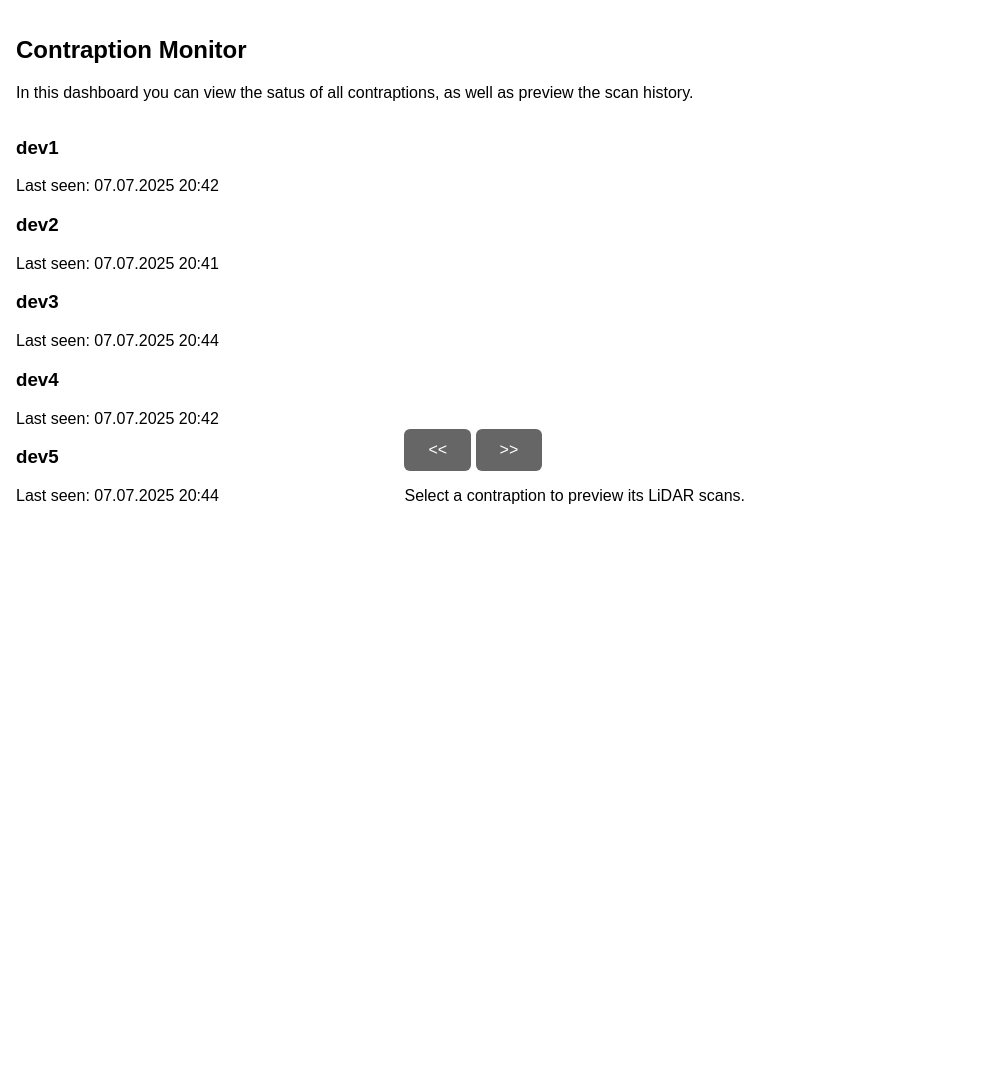
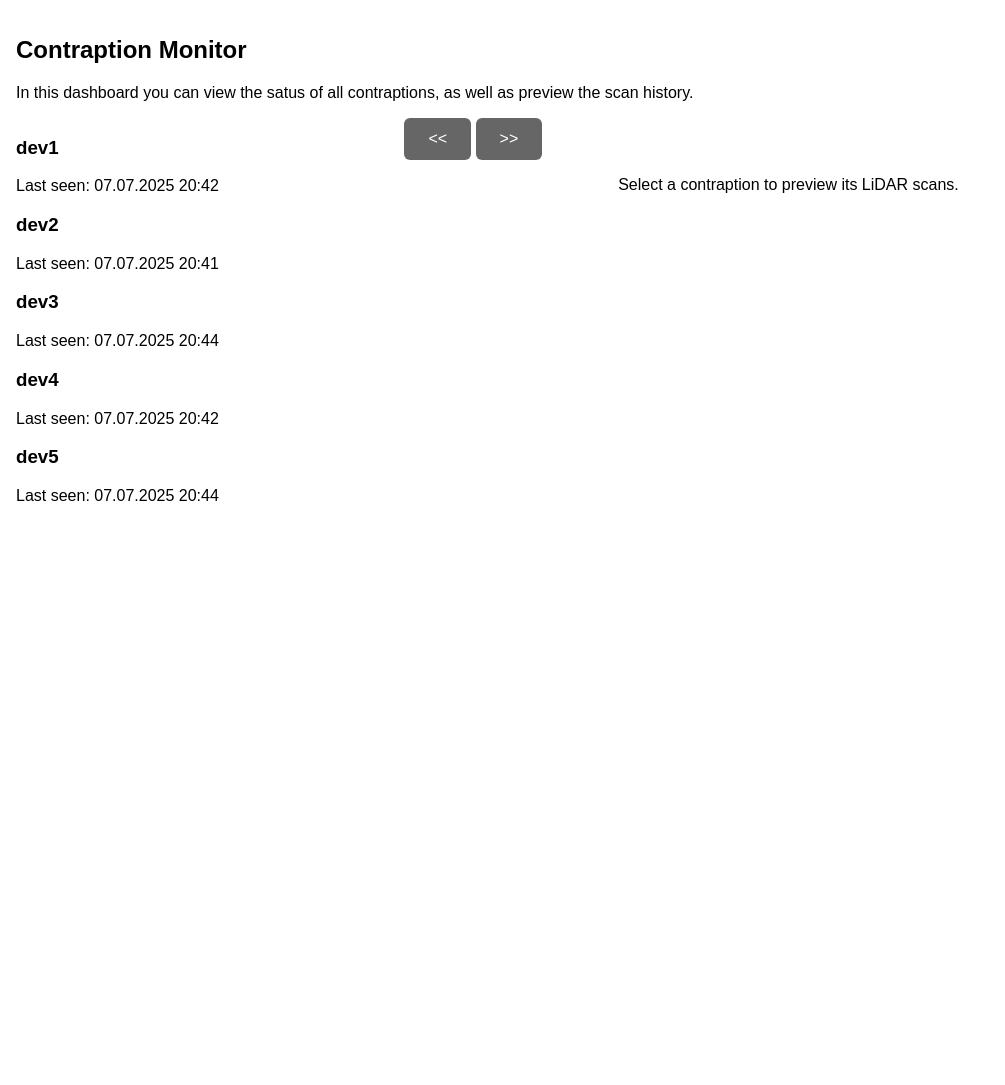
Before and after one commit to TAU-CGL/rplidar_recorder, a Django app: page / in a window 1280 px wide, after a click on "Monitor". Shown: the part 50-1135 px from the top of the page, without its empty margins (0-1005 px from the left). After the commit the page ends 551 px from the top, so only its background shows below. Run offline with Django 5.2, Linux system fonts and the light colour scheme; data that the repository does not hold is empty.

Commit message:
Small css tweaks

```diff
--- a/server/static/css/monitor.css
+++ b/server/static/css/monitor.css
@@ -5,5 +5,13 @@
 .monitor-right-panel {
     display:inline-block;
     width: 60vw;
-    height: 80vh;
+    vertical-align: top;
 }
+
+.monitor-preview-control {
+    margin: auto;
+}
+
+.monitor-no-selection-text {
+    text-align: center;
+}
--- a/server/templates/tabs/monitor.html
+++ b/server/templates/tabs/monitor.html
@@ -37,7 +37,7 @@
         </span>
 
         <div class="monitor-preview-container">
-            <p id="monitor-no-selection-text">
+            <p class="monitor-no-selection-text">
                 Select a contraption to preview its LiDAR scans.
             </p>
         </div>
```
